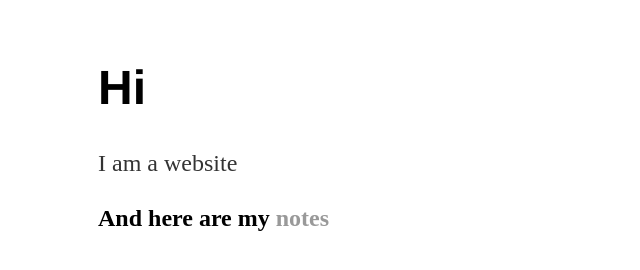
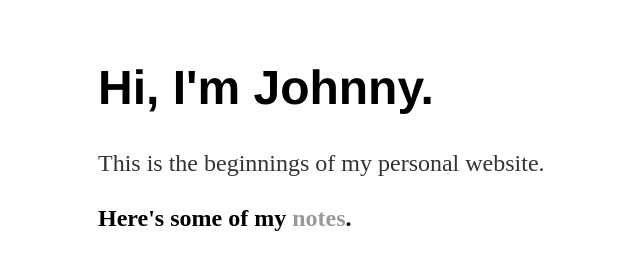
Before and after one commit to JohnnyLinnert/johnnylinnert.github.io, a plain HTML site: page index.html in a window 1280 px wide. Shown: the whole page, without its empty margins (94-734 px from the left). Drawn offline with Linux system fonts and the light colour scheme.

Commit message:
Made some homepage copy changes
See how it looks!

```diff
--- a/index.html
+++ b/index.html
@@ -6,8 +6,8 @@
         <title>Johnny Linnert</title>
   </head>
   <body>
-    <h1>Hi</h1>
-    <p>I am a website</p>
-    <h2>And here are my <a href="http://www.johnnylinnert.com/notes">notes</a></h2>
+    <h1>Hi, I'm Johnny.</h1>
+    <p>This is the beginnings of my personal website.</p>
+    <h2>Here's some of my <a href="http://www.johnnylinnert.com/notes">notes</a>.</h2>
   </body>
 </html>
```
